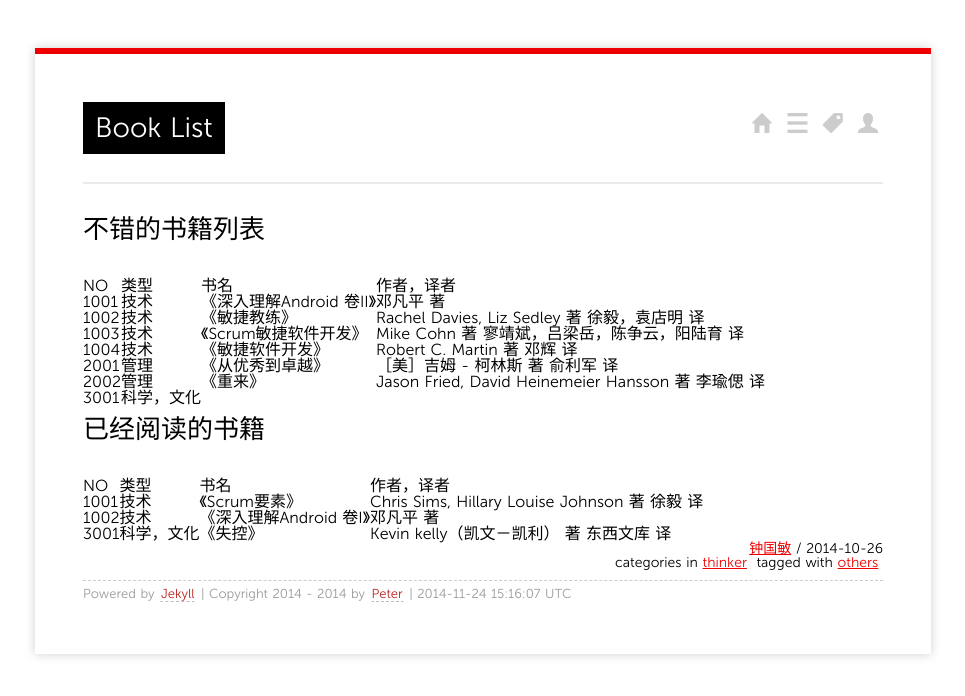
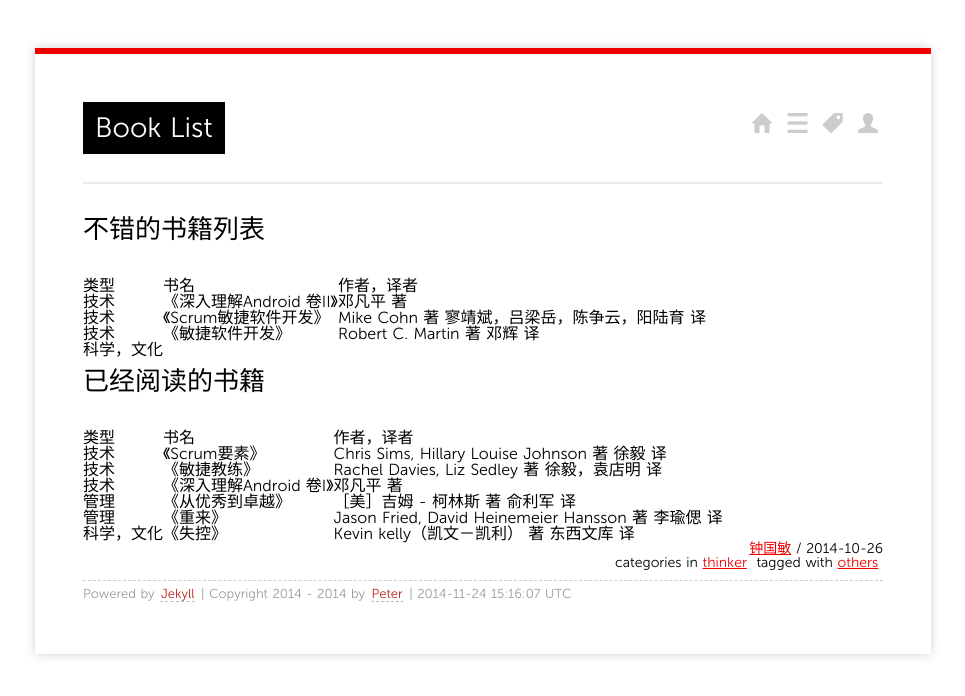
Before and after one commit to fengyr/blog, a Jekyll site: the page built from _posts/2014/2014-10-26-Books_List.md, in a window 1280 px wide. Shown: the top 696 px of the page, without its empty margins (157-1122 px from the left). Built offline with Jekyll 4.4.1, drawn with Linux system fonts in a browser that asks for light colours; Markdown is read by kramdown in place of the engine named in the settings; some of the changed lines change nothing that is shown.

Commit message:
Update 2014-10-26-Books_List.md

```diff
--- a/_posts/2014/2014-10-26-Books_List.md
+++ b/_posts/2014/2014-10-26-Books_List.md
@@ -10,17 +10,14 @@ tags:
 
 ##不错的书籍列表
 
-NO     | 类型           | 书名                               | 作者，译者
-:------|:---------------|:-----------------------------------|:-------------------------------------------------------
--------|----------------|------------------------------------|--------------------------------------------------------
-1001   | 技术           |《深入理解Android 卷II》            | 邓凡平 著
-1002   | 技术           |《敏捷教练》                        | Rachel Davies, Liz Sedley 著  徐毅，袁店明 译
-1003   | 技术           |《Scrum敏捷软件开发》               | Mike Cohn 著  寥靖斌，吕梁岳，陈争云，阳陆育 译
-1004   | 技术           |《敏捷软件开发》                    | Robert C. Martin 著  邓辉 译
-2001   | 管理           |《从优秀到卓越》                    | ［美］吉姆 - 柯林斯 著  俞利军 译
-2002   | 管理           |《重来》                            | Jason Fried, David Heinemeier Hansson 著  李瑜偲 译
-3001   | 科学，文化     |                                    |
--------|----------------|------------------------------------|--------------------------------------------------------
+ 类型           | 书名                               | 作者，译者
+:---------------|:-----------------------------------|:-------------------------------------------------------
+----------------|------------------------------------|--------------------------------------------------------
+ 技术           |《深入理解Android 卷II》            | 邓凡平 著
+ 技术           |《Scrum敏捷软件开发》               | Mike Cohn 著  寥靖斌，吕梁岳，陈争云，阳陆育 译
+ 技术           |《敏捷软件开发》                    | Robert C. Martin 著  邓辉 译
+ 科学，文化     |                                    |
+----------------|------------------------------------|--------------------------------------------------------
 
 
 
@@ -28,10 +25,13 @@ NO     | 类型           | 书名                               | 作者，译
 
 ##已经阅读的书籍
 
-NO     | 类型           | 书名                               | 作者，译者
-:------|:---------------|:-----------------------------------|:-------------------------------------------------------
--------|----------------|------------------------------------|--------------------------------------------------------
-1001   | 技术           |《Scrum要素》                       | Chris Sims, Hillary Louise Johnson 著  徐毅 译
-1002   | 技术           |《深入理解Android 卷I》             | 邓凡平 著
-3001   | 科学，文化     |《失控》                            | Kevin kelly（凯文－凯利） 著  东西文库 译
--------|----------------|------------------------------------|--------------------------------------------------------
+ 类型           | 书名                               | 作者，译者
+:---------------|:-----------------------------------|:-------------------------------------------------------
+----------------|------------------------------------|--------------------------------------------------------
+ 技术           |《Scrum要素》                       | Chris Sims, Hillary Louise Johnson 著  徐毅 译
+ 技术           |《敏捷教练》                        | Rachel Davies, Liz Sedley 著  徐毅，袁店明 译
+ 技术           |《深入理解Android 卷I》             | 邓凡平 著
+ 管理           |《从优秀到卓越》                    | ［美］吉姆 - 柯林斯 著  俞利军 译
+ 管理           |《重来》                            | Jason Fried, David Heinemeier Hansson 著  李瑜偲 译
+ 科学，文化     |《失控》                            | Kevin kelly（凯文－凯利） 著  东西文库 译
+----------------|------------------------------------|--------------------------------------------------------
```
